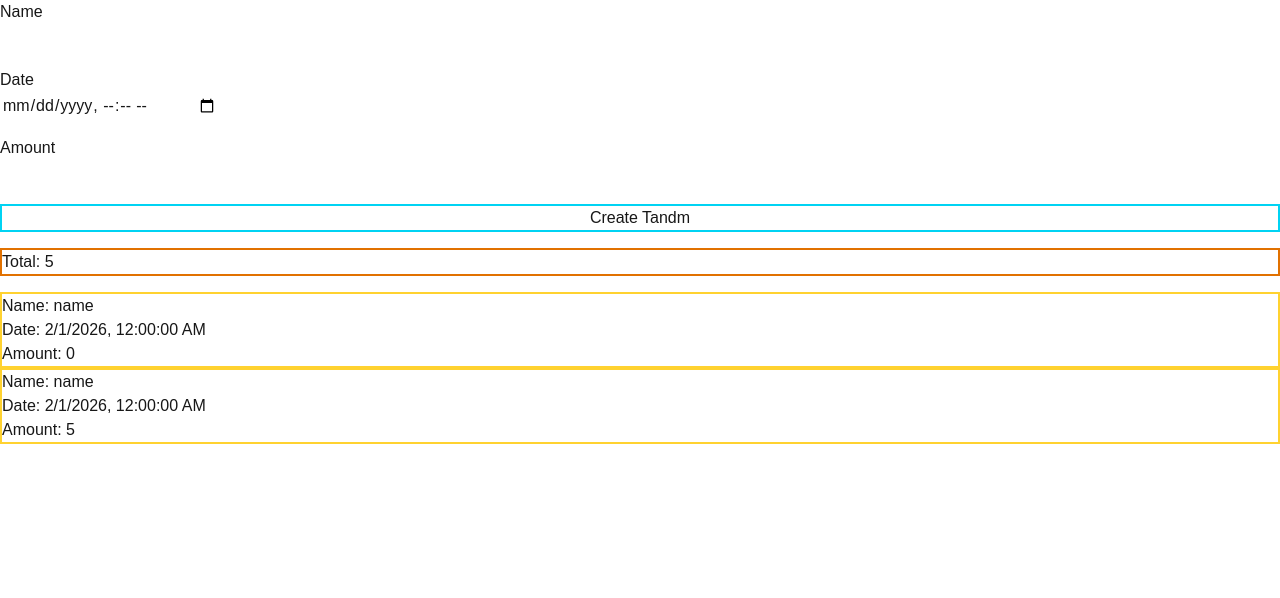
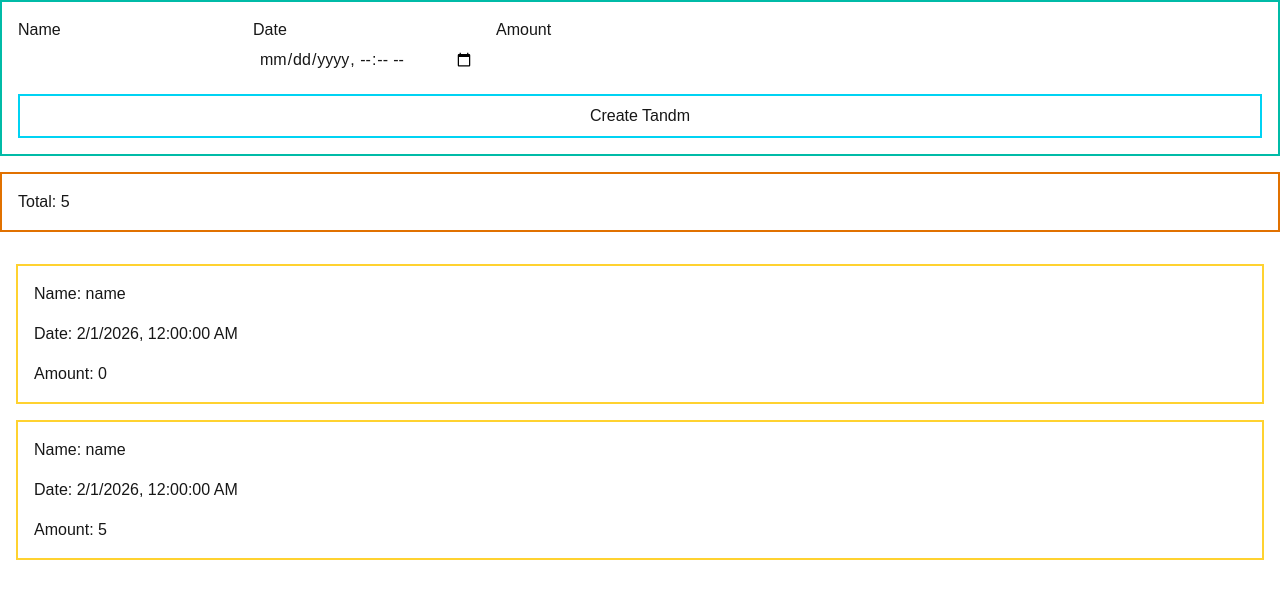
Before and after one commit to ghud-org/tandm, a Next.js app in the folder ui/: page / in a window 1280 px wide. Shown: the top 598 px of the page. Built offline with nearby package versions, Linux system fonts and the light colour scheme.

Commit message:
feat: cleaner ui

```diff
--- a/ui/app/components/DateInput.tsx
+++ b/ui/app/components/DateInput.tsx
@@ -3,7 +3,7 @@ export function DateTimeInput(props: { name: string }) {
     <label>
       <div>{props.name}</div>
       <input
-        className="border-2 border-white"
+        className="border-2 border-white p-1"
         name={props.name}
         type="datetime-local"
         defaultValue={new Date().toLocaleString()}
--- a/ui/app/components/NumberInput.tsx
+++ b/ui/app/components/NumberInput.tsx
@@ -3,7 +3,7 @@ export function NumberInput(props: { name: string }) {
     <label>
       <div>{props.name}</div>
       <input
-        className="border-2 border-white"
+        className="border-2 border-white p-1"
         name={props.name}
         type="number"
       />
--- a/ui/app/components/SubmitButton.tsx
+++ b/ui/app/components/SubmitButton.tsx
@@ -1,6 +1,6 @@
 export function SubmitButton(props: { label: string }) {
   return (
-    <button className="border-2 border-cyan-400" type="submit">
+    <button className="border-2 border-cyan-400 p-2" type="submit">
       {props.label}
     </button>
   );
--- a/ui/app/components/TandmList.tsx
+++ b/ui/app/components/TandmList.tsx
@@ -2,10 +2,13 @@ import { Tandm } from "../page";
 
 export function TandmList(props: { tandms: Tandm[] }) {
   return (
-    <ul>
+    <ul className="flex flex-col gap-4 p-4">
       {props.tandms.map((tandm) => {
         return (
-          <div key={tandm.id} className="border-2 border-amber-300">
+          <div
+            key={tandm.id}
+            className="border-2 border-amber-300 p-4 flex flex-col gap-4"
+          >
             <li>Name: {tandm.name}</li>
             <li>Date: {tandm.date}</li>
             <li>Amount: {tandm.amount}</li>
--- a/ui/app/components/TextInput.tsx
+++ b/ui/app/components/TextInput.tsx
@@ -3,7 +3,7 @@ export function TextInput(props: { name: string; required?: boolean }) {
     <label>
       <div>{props.name}</div>
       <input
-        className="border-2 border-white"
+        className="border-2 border-white p-1"
         name={props.name}
         type="text"
         required={props.required}
--- a/ui/app/page.tsx
+++ b/ui/app/page.tsx
@@ -69,13 +69,18 @@ export default function Home() {
 
   return (
     <div className="flex flex-col gap-4">
-      <form className="flex flex-col gap-4" onSubmit={createTandm}>
-        <TextInput name="Name" required />
-        <DateTimeInput name="Date" />
-        <NumberInput name="Amount" />
+      <form
+        className="flex flex-col gap-4 border-2 border-teal-500 p-4"
+        onSubmit={createTandm}
+      >
+        <div className="flex gap-4">
+          <TextInput name="Name" required />
+          <DateTimeInput name="Date" />
+          <NumberInput name="Amount" />
+        </div>
         <SubmitButton label="Create Tandm" />
       </form>
-      <div className="border-2 border-amber-600">
+      <div className="border-2 border-amber-600 p-4">
         <span>Total: {total}</span>
       </div>
       <TandmList tandms={tandms} />
```
